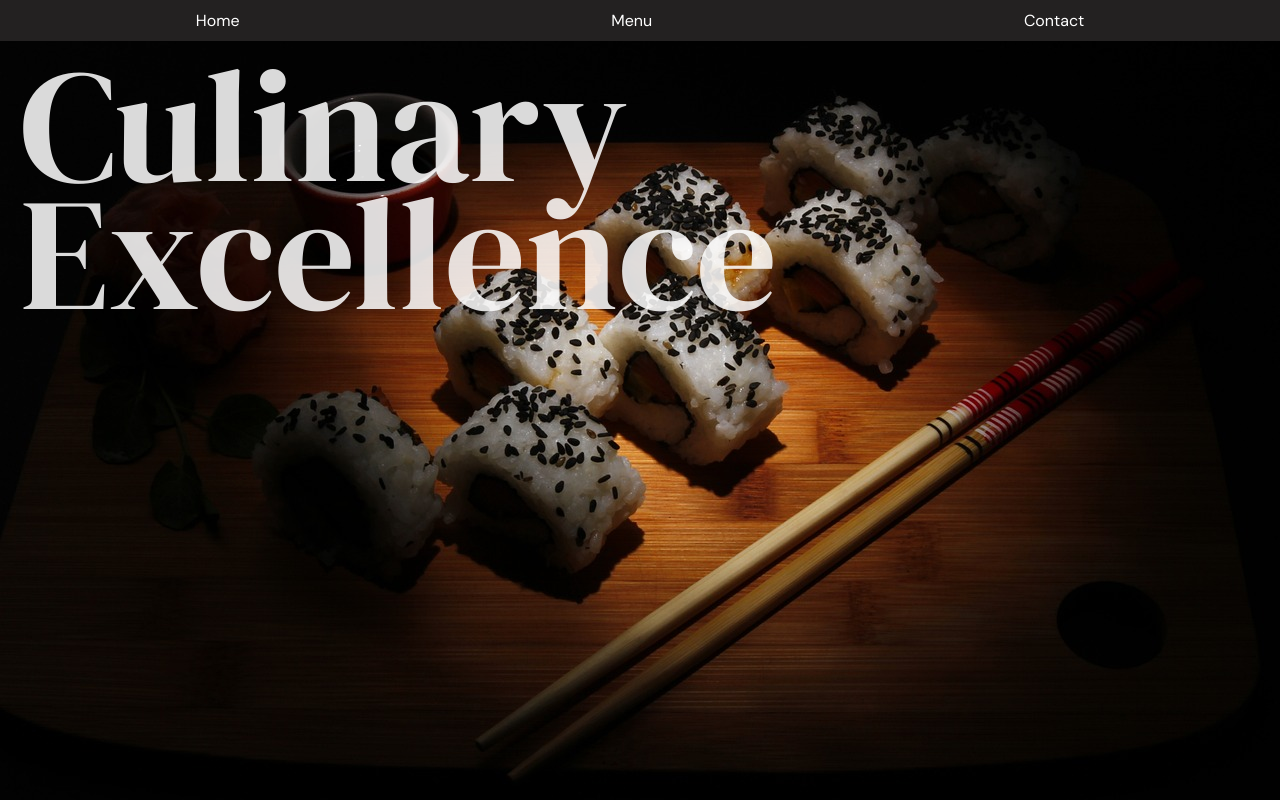
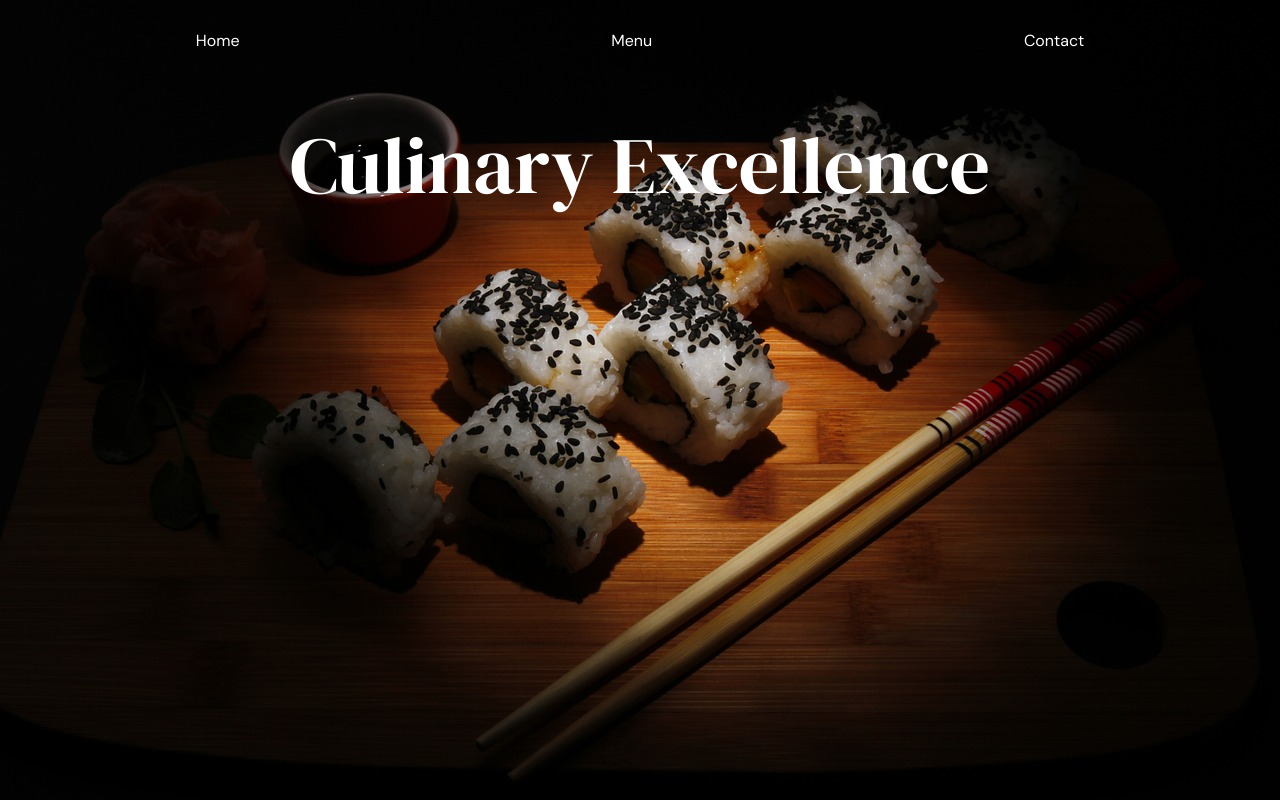
Before and after one commit to DR7262/restaurant-page, a website built with webpack: page dist/index.html in a window 1280 px wide. Built offline with Linux system fonts and the light colour scheme.

Commit message:
Updated nav and hero styles

```diff
--- a/src/style.css
+++ b/src/style.css
@@ -14,25 +14,33 @@
 
 body {
     margin: 0 auto;
-    background: url('./tempbg.jpeg') fixed 0 0;
+    background: url('./tempbg.jpeg') fixed no-repeat 0 0;
 }
 
 header > nav {
     font-family: 'DMSans';
+    padding: 20px;
+    border-radius: 9px;
 }
 
 header {
     display: flex;
     justify-content: space-around;
-    background-color: rgb(35, 33, 33);
     color: white;
     padding: 10px;
 }
 
+nav:hover {
+    background-color: rgba(129, 129, 129, 0.648);
+    cursor: pointer;
+}
+
 .hero {
     font-family: 'DMSerifDisplay';
-    font-size: 10em;
-    color: rgba(255, 255, 255, 0.854);
+    font-size: 5em;
+    color: rgb(255, 255, 255);
     padding: 20px;
     line-height: 8rem;
+    margin: auto;
+    text-align: center;
 }
```
Also changed, not shown: dist/main.js.
